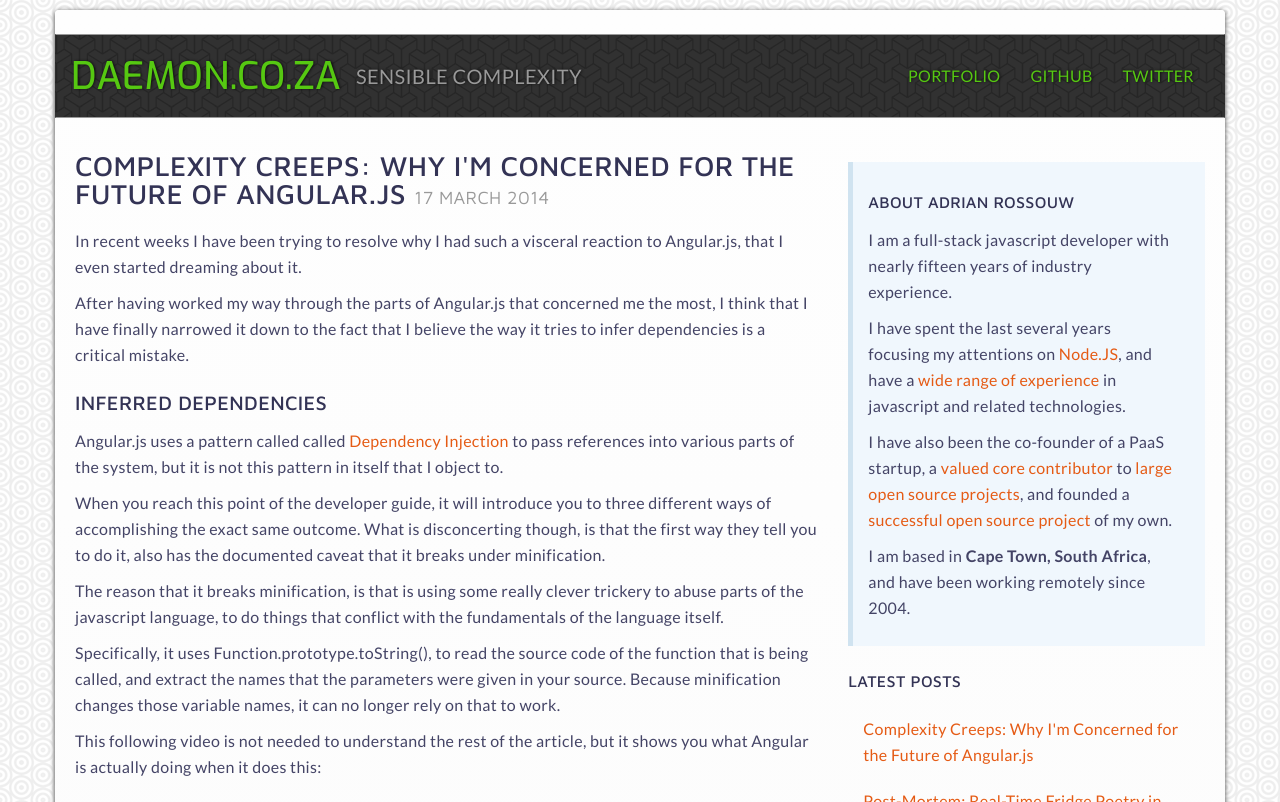
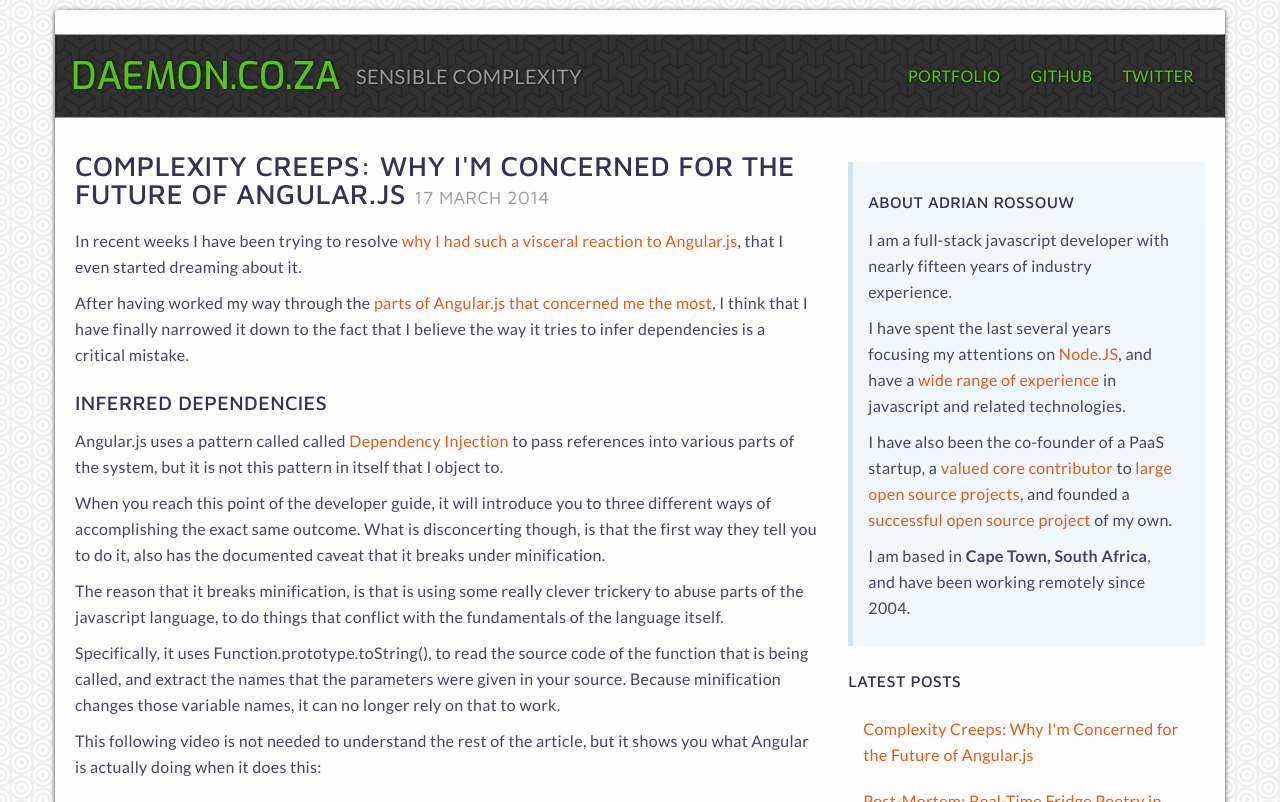
Before and after one commit to AdrianRossouw/daemon-co-za, a Jekyll site: the page built from _posts/articles/2014-03-17-complexity-creeps-concerned-for-future-of-angular.md, in a window 1280 px wide and 900 px high, cut to the strip 0-802 px from the top of the window. Built offline with Jekyll 4.4.1, drawn with Linux system fonts in a browser that asks for light colours; some of the changed lines change nothing that is shown.

Commit message:
add links

```diff
--- a/_posts/articles/2014-03-17-complexity-creeps-concerned-for-future-of-angular.md
+++ b/_posts/articles/2014-03-17-complexity-creeps-concerned-for-future-of-angular.md
@@ -26,10 +26,10 @@ var ctrlFn = ['$scope',
 {% endhighlight %}
 {%endcapture%}
 
-In recent weeks I have been trying to resolve why I had such a visceral reaction to Angular.js,
+In recent weeks I have been trying to resolve [why I had such a visceral reaction to Angular.js](http://daemon.co.za/2014/03/wrong-to-be-afraid-of-angular),
 that I even started dreaming about it.
 
-After having worked my way through the parts of Angular.js that concerned me the most, I think
+After having worked my way through the [parts of Angular.js that concerned me the most](http://daemon.co.za/2014/03/why-wrong-to-be-afraid-angular), I think
 that I have finally narrowed it down to the fact that I believe the way it tries to infer dependencies is a
 critical mistake.
 
```
